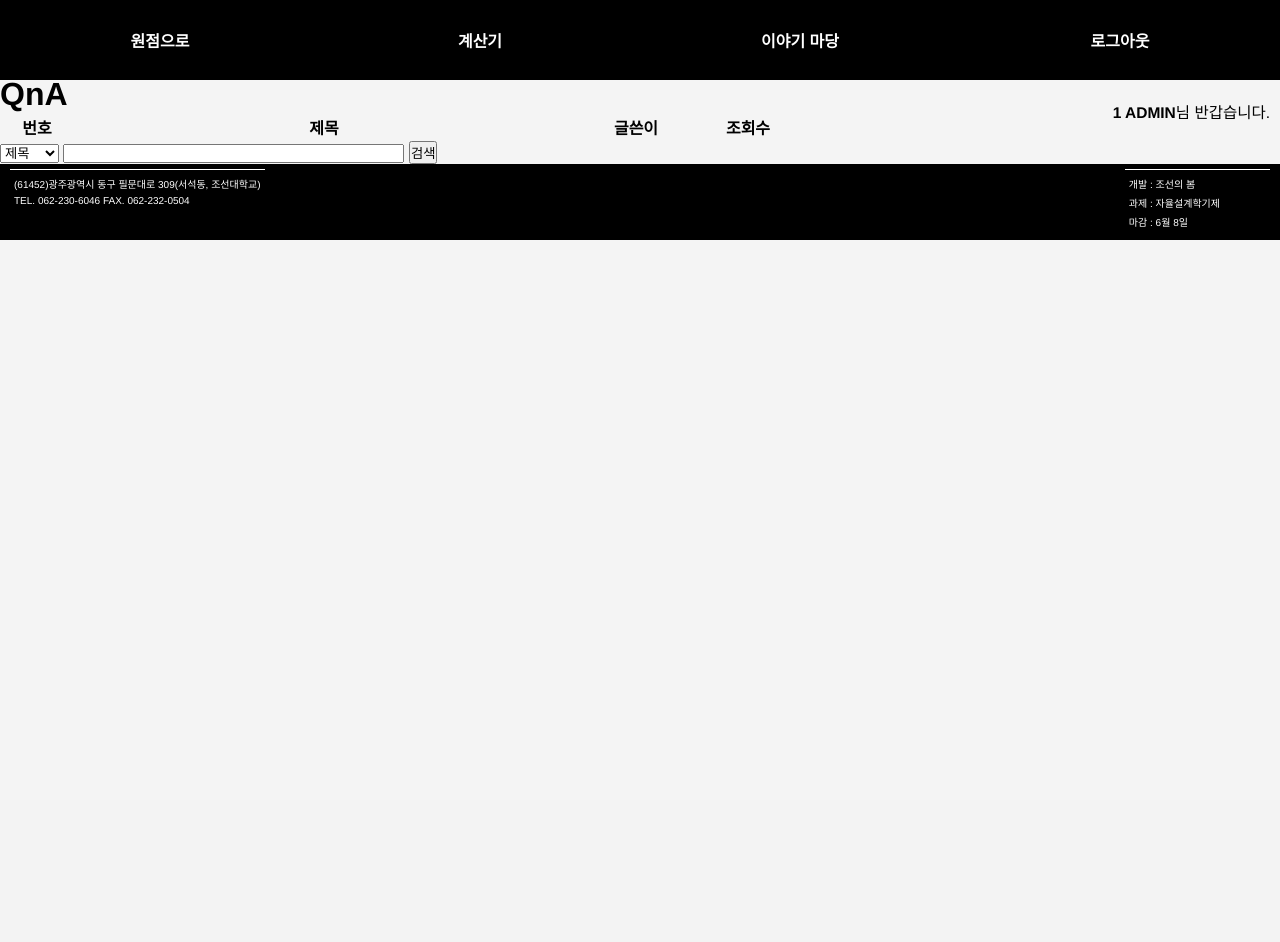
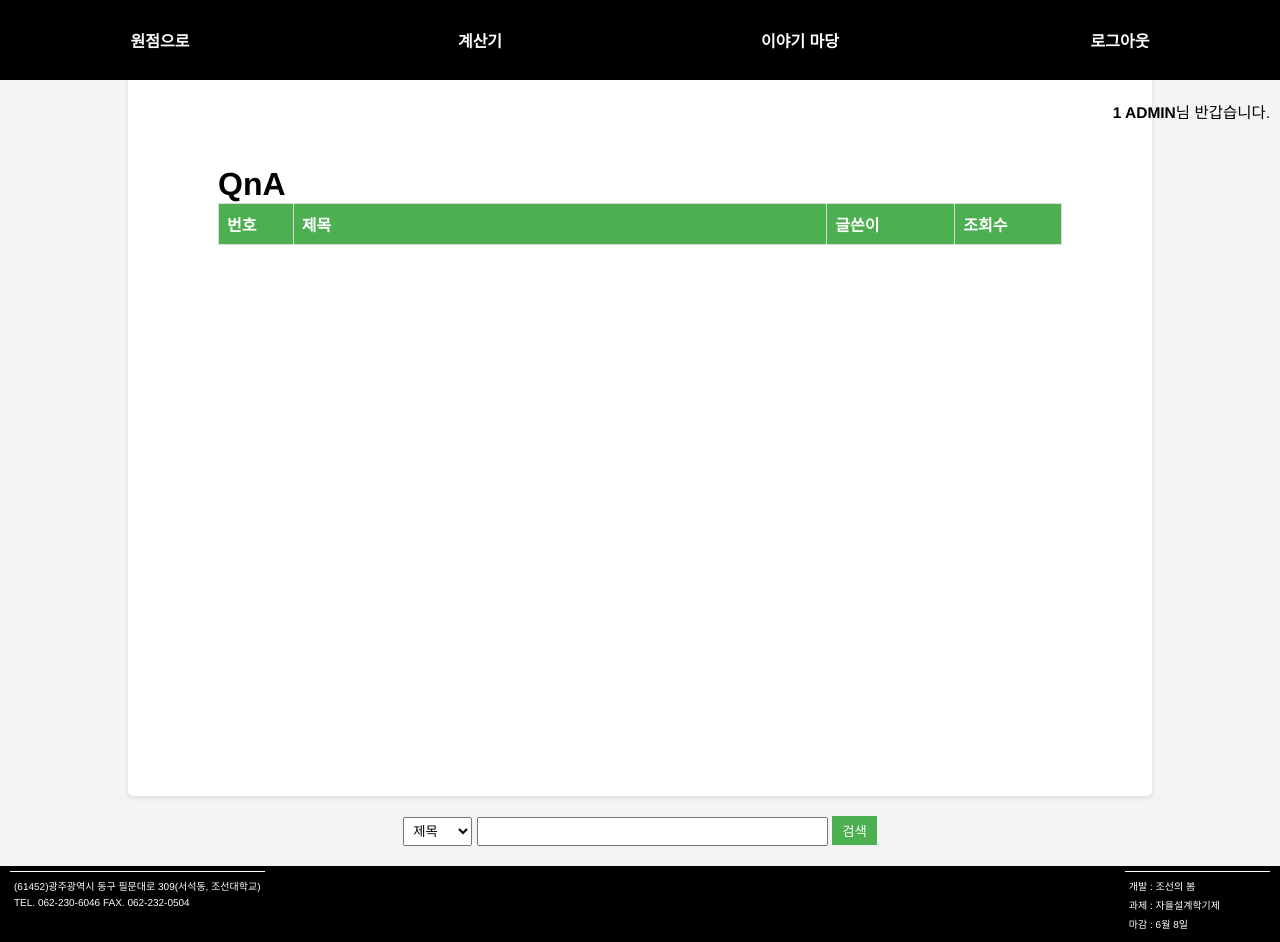
Before and after one commit to scorve12/chsun_spring_HTML, a PHP site: page /comunity/qna/qna_board.php in a window 1280 px wide. Before the commit the page ends 240 px from the top, so only its background shows below. Run offline with PHP 8.4, Linux system fonts and the light colour scheme; the visitor is signed in with stand-in values (Sample User, id 1); data that the repository does not hold is empty; some web fonts are replaced.

Commit message:
게시판 재정렬

```diff
--- a/comunity/qna/qna_board.php
+++ b/comunity/qna/qna_board.php
@@ -43,10 +43,10 @@
     <link rel="preconnect" href="https://fonts.gstatic.com" crossorigin>
     <script src="https://code.jquery.com/jquery-3.6.0.min.js"></script>
     <script src="https://code.jquery.com/ui/1.13.0/jquery-ui.min.js"></script>
-
     <link rel="stylesheet" href="/css/styles.css">
     <link rel="stylesheet" href="/css/nav.css">
     <link rel="stylesheet" href="/css/footer.css">
+    <link rel="stylesheet" href="/css/notification.css">
 </head>
 
 <body>
@@ -91,6 +91,7 @@
     </header> -->
     <!--코드 작성-->
     <!--코드 작성-->
+    <div id="wrap">
     <div id="board_area">
   <h1>QnA</h1>
     <table class="list-table">
@@ -137,9 +138,10 @@
         <option value="name">작성자</option>
         <option value="content">내용</option>
       </select>
-      <input type="text" name="search" size="40" required="required" /> <button>검색</button>
+      <input type="text" name="search" size="40" required="required" /> <button class="write">검색</button>
     </form>
     </div>
+      </div>
     <footer>
         <div class="contact-info">
             <p>(61452)광주광역시 동구 필문대로 309(서석동, 조선대학교)</p>
@@ -193,3 +195,17 @@
 });
 
 </script>
+
+<style>
+      #write_btn{
+        text-align: center;
+    }
+
+    .write{
+        padding: 5px 10px;
+        border: none;
+        background-color: #4CAF50;
+        color: #fff;
+        cursor: pointer;
+    }
+</style>
```
Also changed, not shown: comunity/free_board/free_board.php (+15 -1 lines), comunity/inform/inform_board.php (+16 -1 lines).
